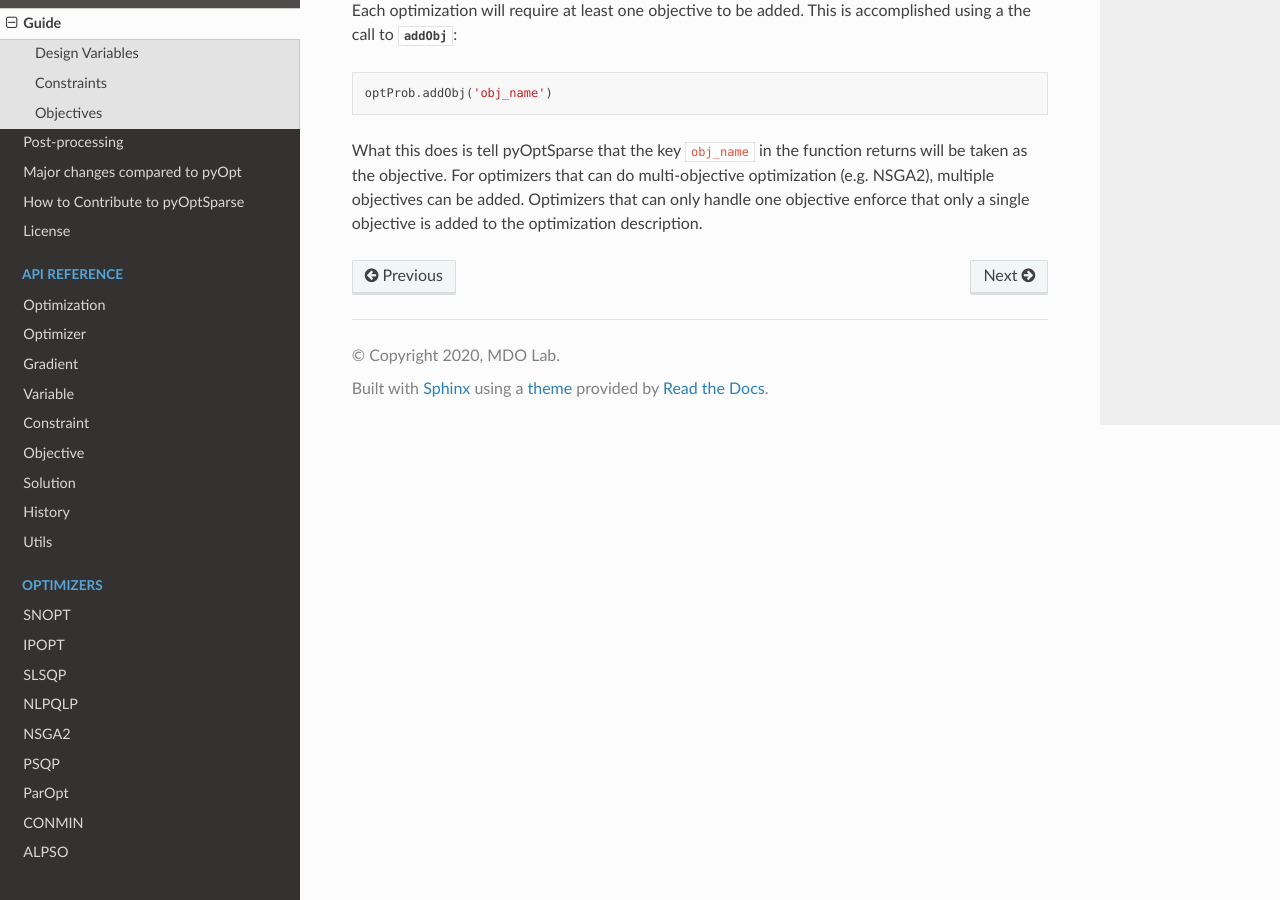
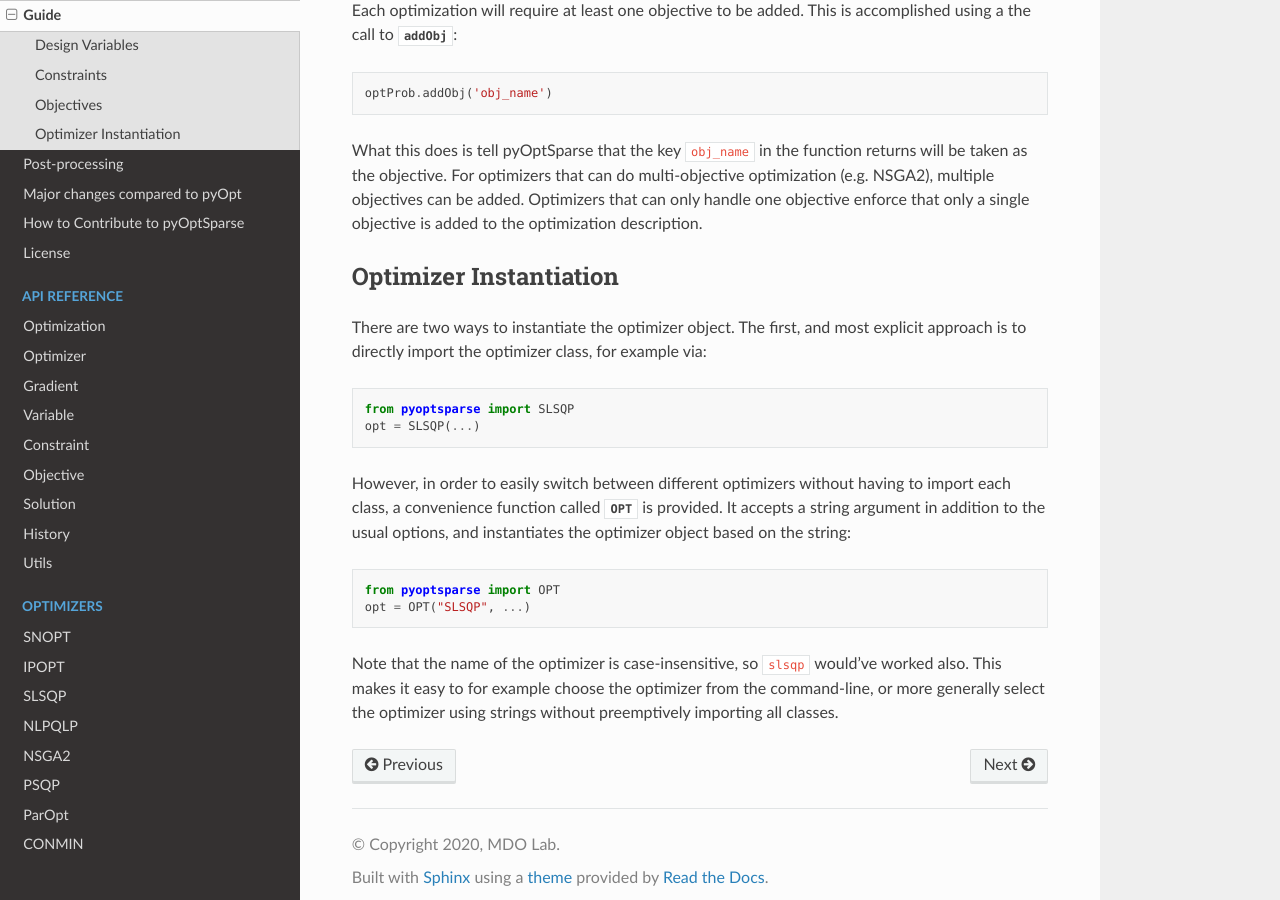
Before and after one commit to mdolab/pyoptsparse, a Sphinx documentation site: the page built from doc/guide.rst, in a window 1280 px wide and 900 px high, scrolled down 4523 px. Built offline with Sphinx 7.4.7 and the Read the Docs theme 2.0.0, drawn with Linux system fonts in a browser that asks for light colours.

Commit message:
updated docs to explain two ways of creating optimizer

```diff
--- a/doc/guide.rst
+++ b/doc/guide.rst
@@ -200,3 +200,21 @@
 What this does is tell pyOptSparse that the key ``obj_name`` in the function returns will be taken as the objective.
 For optimizers that can do multi-objective optimization (e.g. NSGA2), multiple objectives can be added.
 Optimizers that can only handle one objective enforce that only a single objective is added to the optimization description.
+
+Optimizer Instantiation
++++++++++++++++++++++++
+There are two ways to instantiate the optimizer object.
+The first, and most explicit approach is to directly import the optimizer class, for example via::
+
+  from pyoptsparse import SLSQP
+  opt = SLSQP(...)
+
+However, in order to easily switch between different optimizers without having to import each class, a convenience function called
+:meth:`OPT <pyoptsparse.pyOpt_optimizer.OPT>` is provided.
+It accepts a string argument in addition to the usual options, and instantiates the optimizer object based on the string::
+
+  from pyoptsparse import OPT
+  opt = OPT("SLSQP", ...)
+
+Note that the name of the optimizer is case-insensitive, so ``slsqp`` would've worked also.
+This makes it easy to for example choose the optimizer from the command-line, or more generally select the optimizer using strings without preemptively importing all classes.
```
Also changed, not shown: 1 other file.
